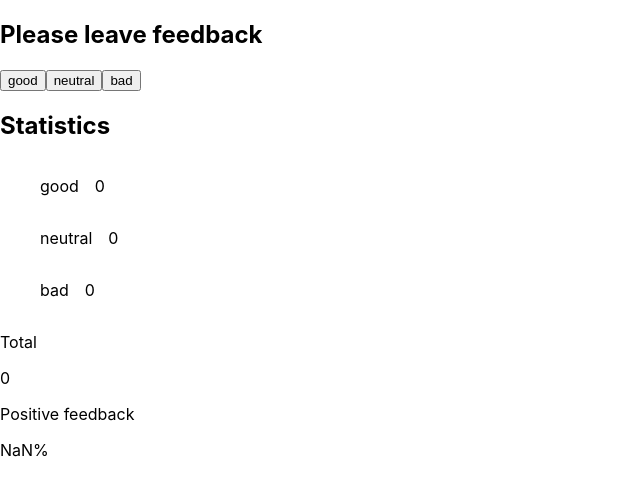
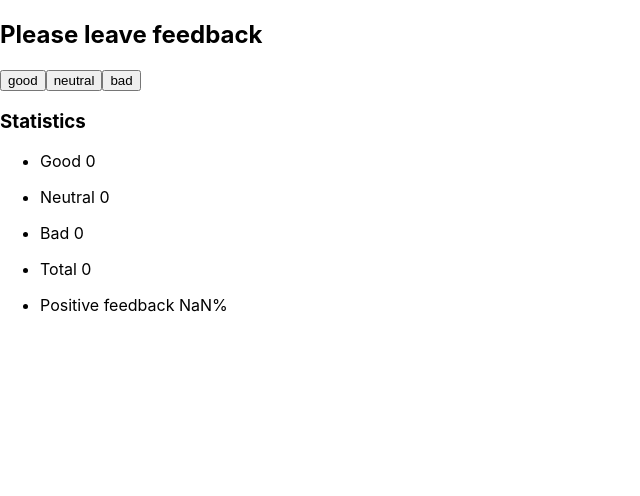
Before and after one commit to vokur13/goit-react-hw-02-feedback-draft, a React (Create React App) app: page / in a window 1280 px wide. Shown: the top 496 px of the page, without its empty margins (0-640 px from the left). Built offline with nearby package versions, Linux system fonts and the light colour scheme.

Commit message:
components added

```diff
--- a/src/App/App.jsx
+++ b/src/App/App.jsx
@@ -1,9 +1,64 @@
-import { Feedback } from 'components/Feedback';
+import React, { Component } from 'react';
+import { FeedbackOptions } from '../components/FeedbackOptions';
+import { Statistics } from '../components/Statistics';
 
-export const App = () => {
-  return (
-    <>
-      <Feedback />
-    </>
-  );
-};
+export class App extends Component {
+  static defaultProps = {
+    step: 1,
+    initialValue: 0,
+  };
+
+  static propTypes = {};
+
+  state = {
+    good: this.props.initialValue,
+    neutral: this.props.initialValue,
+    bad: this.props.initialValue,
+  };
+
+  stateEntries = () => {
+    return Object.entries(this.state);
+  };
+  countFeedback = key => {
+    this.setState(prevState => ({
+      [key]: prevState[key] + this.props.step,
+    }));
+  };
+  countTotalFeedback = () => {
+    return this.stateEntries().reduce((acc, [key, value]) => acc + value, 0);
+  };
+  countPositiveFeedbackPercentage = () => {
+    const positiveFeedback = this.stateEntries().reduce(
+      (acc, [key, value]) => (key === 'good' ? acc + value : acc),
+      0
+    );
+    return ((positiveFeedback / this.countTotalFeedback()) * 100).toFixed(2);
+  };
+
+  render() {
+    const { good, neutral, bad } = this.state;
+    return (
+      <>
+        <FeedbackOptions
+          options={this.state}
+          onLeaveFeedback={this.countFeedback}
+        />
+        <Statistics
+          good={good}
+          neutral={neutral}
+          bad={bad}
+          total={this.countTotalFeedback}
+          positivePercentage={this.countPositiveFeedbackPercentage}
+        />
+      </>
+    );
+  }
+}
+
+// export const App = () => {
+//   return (
+//     <>
+//       <Feedback />
+//     </>
+//   );
+// };
--- a/src/Components/Feedback/Feedback.jsx
+++ b/src/Components/Feedback/Feedback.jsx
@@ -1,83 +1,84 @@
-import React, { Component } from 'react';
-import './Feedback.css';
+// import React, { Component } from 'react';
+// import { Statistics } from '../Statistics';
+// import './Feedback.css';
 // import options from '../../json/feedbackOptions.json';
 
-export class Feedback extends Component {
-  static defaultProps = {
-    step: 1,
-    initialValue: 0,
-  };
+// export class Feedback extends Component {
+//   static defaultProps = {
+//     step: 1,
+//     initialValue: 0,
+//   };
 
-  static propTypes = {};
+//   static propTypes = {};
 
-  state = {
-    good: this.props.initialValue,
-    neutral: this.props.initialValue,
-    bad: this.props.initialValue,
-  };
+//   state = {
+//     good: this.props.initialValue,
+//     neutral: this.props.initialValue,
+//     bad: this.props.initialValue,
+//   };
 
-  stateEntries = () => {
-    return Object.entries(this.state);
-  };
+//   stateEntries = () => {
+//     return Object.entries(this.state);
+//   };
 
-  countFeedback = (key, value) => {
-    this.setState(prevState => ({
-      [key]: prevState[key] + this.props.step,
-    }));
-  };
+//   countFeedback = (key, value) => {
+//     this.setState(prevState => ({
+//       [key]: prevState[key] + this.props.step,
+//     }));
+//   };
 
-  countTotalFeedback = () => {
-    return this.stateEntries().reduce((acc, [key, value]) => acc + value, 0);
-  };
-  countPositiveFeedbackPercentage = () => {
-    const positiveFeedback = this.stateEntries().reduce(
-      (acc, [key, value]) => (key === 'good' ? acc + value : acc),
-      0
-    );
-    return ((positiveFeedback / this.countTotalFeedback()) * 100).toFixed(2);
-  };
+//   countTotalFeedback = () => {
+//     return this.stateEntries().reduce((acc, [key, value]) => acc + value, 0);
+//   };
+//   countPositiveFeedbackPercentage = () => {
+//     const positiveFeedback = this.stateEntries().reduce(
+//       (acc, [key, value]) => (key === 'good' ? acc + value : acc),
+//       0
+//     );
+//     return ((positiveFeedback / this.countTotalFeedback()) * 100).toFixed(2);
+//   };
 
-  render() {
-    return (
-      <div>
-        <h2>Please leave feedback</h2>
-        <div>
-          {this.stateEntries().map(([key, value]) => {
-            return (
-              <button
-                key={key}
-                type="button"
-                onClick={() => {
-                  this.countFeedback(key, value);
-                }}
-              >
-                {key}
-              </button>
-            );
-          })}
-        </div>
-        <h2>Statistics</h2>
-        <div>
-          <ul>
-            {this.stateEntries().map(([key, value]) => (
-              <li key={key} className="Stat__item">
-                <p className="Stat__title">{key}</p>
-                <p className="Stat__ratio">{value}</p>
-              </li>
-            ))}
-          </ul>
-        </div>
-        <div>
-          <div>
-            <p>Total</p>
-            <p>{this.countTotalFeedback()}</p>
-          </div>
-          <div>
-            <p>Positive feedback</p>
-            <p>{this.countPositiveFeedbackPercentage() + '%'}</p>
-          </div>
-        </div>
-      </div>
-    );
-  }
-}
+//   render() {
+//     return (
+//       <div>
+//         <h2>Please leave feedback</h2>
+//         <div>
+//           {this.stateEntries().map(([key, value]) => {
+//             return (
+//               <button
+//                 key={key}
+//                 type="button"
+//                 onClick={() => {
+//                   this.countFeedback(key, value);
+//                 }}
+//               >
+//                 {key}
+//               </button>
+//             );
+//           })}
+//         </div>
+//         <h2>Statistics</h2>
+//         <div>
+//           <ul>
+//             {this.stateEntries().map(([key, value]) => (
+//               <li key={key} className="Stat__item">
+//                 <p className="Stat__title">{key}</p>
+//                 <p className="Stat__ratio">{value}</p>
+//               </li>
+//             ))}
+//           </ul>
+//         </div>
+//         <div>
+//           <div>
+//             <p>Total</p>
+//             <p>{this.countTotalFeedback()}</p>
+//           </div>
+//           <div>
+//             <p>Positive feedback</p>
+//             <p>{this.countPositiveFeedbackPercentage() + '%'}</p>
+//           </div>
+//         </div>
+//       </div>
+//     );
+//   }
+// }
--- /dev/null
+++ b/src/components/FeedbackOptions/FeedbackOptions.jsx
@@ -0,0 +1,24 @@
+import React from 'react';
+
+export const FeedbackOptions = ({ options, onLeaveFeedback }) => {
+  return (
+    <div>
+      <h2>Please leave feedback</h2>
+      {Object.entries(options).map(([key]) => {
+        return (
+          <button
+            key={key}
+            type="button"
+            onClick={() => {
+              onLeaveFeedback(key);
+            }}
+          >
+            {key}
+          </button>
+        );
+      })}
+    </div>
+  );
+};
+
+// <FeedbackOptions options={} onLeaveFeedback={}>
--- /dev/null
+++ b/src/components/FeedbackOptions/index.js
@@ -0,0 +1 @@
+export * from './FeedbackOptions';
--- /dev/null
+++ b/src/components/Statistics/Statistics.jsx
@@ -0,0 +1,34 @@
+import React from 'react';
+
+export const Statistics = ({
+  good,
+  neutral,
+  bad,
+  total,
+  positivePercentage = 0,
+}) => {
+  return (
+    <div>
+      <h3>Statistics</h3>
+      <div>
+        <ul>
+          <li>
+            <p>Good {good}</p>
+          </li>
+          <li>
+            <p>Neutral {neutral}</p>
+          </li>
+          <li>
+            <p>Bad {bad}</p>
+          </li>
+          <li>
+            <p>Total {total()}</p>
+          </li>
+          <li>
+            <p>Positive feedback {positivePercentage() + '%'}</p>
+          </li>
+        </ul>
+      </div>
+    </div>
+  );
+};
--- /dev/null
+++ b/src/components/Statistics/index.js
@@ -0,0 +1 @@
+export * from './Statistics';
```
Also changed, not shown: src/components/Feedback/FeedbackOptions.jsx (deleted, +0 -42 lines), src/components/Feedback/Statistics.jsx (deleted, +0 -11 lines), src/components/FeedbackOptions/FeedbackOptions.styled.jsx (added), src/components/Statistics/Statistics.styled.jsx (added).
